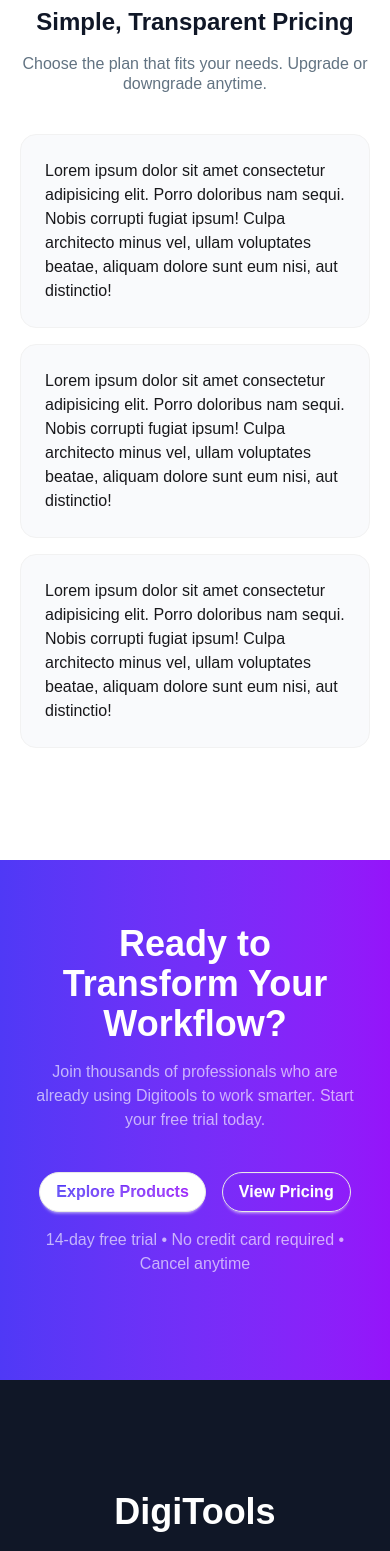
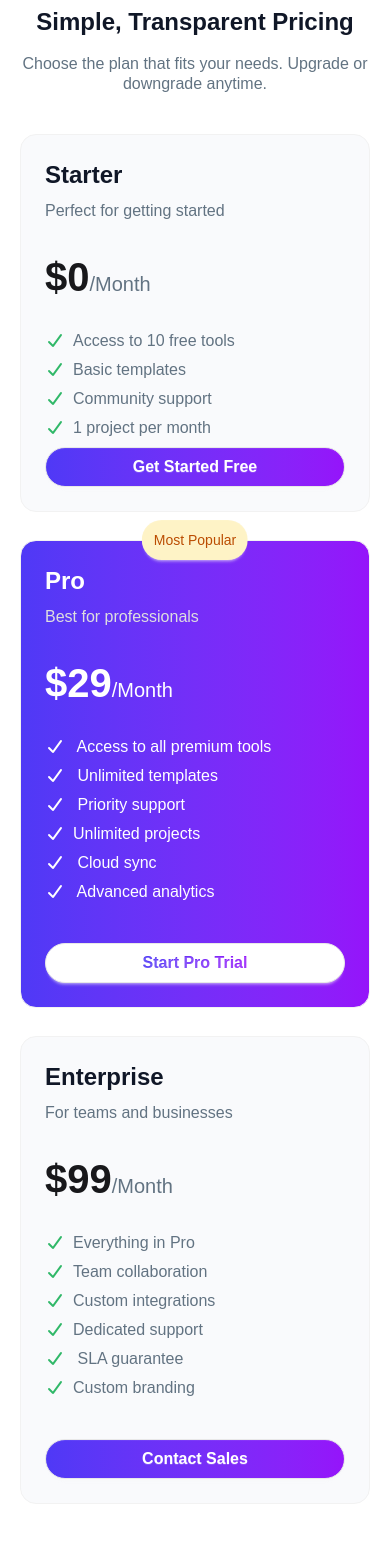
Before and after one commit to rakib97j/DigiTools, a React (Vite) app: page / in a window 390 px wide. Shown: the part 1560-3111 px from the top of the page. Built offline with nearby package versions, Linux system fonts and the light colour scheme.

Commit message:
Simple, Transparent Pricing card Style Finished with responsive

```diff
--- a/src/Components/Banner.jsx
+++ b/src/Components/Banner.jsx
@@ -29,10 +29,10 @@ const Banner = () => {
 
               <button className="btn px-[1px] py-[1px] ml-4 rounded-full bg-gradient-to-r from-[#4F39F6] to-[#9514FA]  hover:shadow-lg">
                 <div className="flex items-center gap-2 px-6 py-3 bg-white rounded-full h-full w-full">
-                  {/* Play Icon */}
+
                   <Play className="text-[#4F39F6]" />
 
-                  {/* Gradient Text */}
+
                   <span className="text-base font-semibold bg-gradient-to-r from-[#4F39F6] to-[#9514FA] bg-clip-text text-transparent">
                     View Pricing
                   </span>
--- a/src/Components/TransparentPricing.jsx
+++ b/src/Components/TransparentPricing.jsx
@@ -12,35 +12,150 @@ const TransparentPricing = () => {
         </div>
 
         {/*  Transparent Pricing Card */}
-        <section className="md:flex gap-7 md:mx-0 mx-5 md:space-y-0 space-y-4 justify-between">
+
+        <section className="grid md:grid-cols-2 lg:grid-cols-3  gap-7 md:mx-0 mx-5">
           {/* card-01  */}
-          <div className="border border-[#F2F2F2] rounded-2xl p-6 bg-[#F9FAFC] ">
-            <p>
-              Lorem ipsum dolor sit amet consectetur adipisicing elit. Porro
-              doloribus nam sequi. Nobis corrupti fugiat ipsum! Culpa architecto
-              minus vel, ullam voluptates beatae, aliquam dolore sunt eum nisi,
-              aut distinctio!
-            </p>
+          <div className="border border-[#F2F2F2] rounded-2xl p-6 bg-[#F9FAFC] flex flex-col justify-between ">
+            <div>
+              <h1 className="font-bold text-2xl text-[#101727] mb-2">
+                Starter
+              </h1>
+              <p className="font-normal text-base text-[#627382] ">
+                Perfect for getting started
+              </p>
+            </div>
+            <h1 className="my-6 font-bold text-[40px]">
+              $0
+              <small className="font-normal text-xl text-[#627382]">
+                /Month
+              </small>
+            </h1>
+
+            <div>
+              <ul>
+                <li className="mb-2 text-[#627382] leading-5">
+                  <i class="fa-solid fa-check text-[#30B868] h-5 w-5 mr-2 "></i>
+                  Access to 10 free tools
+                </li>
+                <li className="mb-2 text-[#627382] leading-5">
+                  <i class="fa-solid fa-check text-[#30B868] h-5 w-5 mr-2"></i>
+                  Basic templates
+                </li>
+                <li className="mb-2 text-[#627382] leading-5">
+                  <i class="fa-solid fa-check text-[#30B868] h-5 w-5 mr-2"></i>
+                  Community support
+                </li>
+                <li className="mb-2 text-[#627382] leading-5">
+                  <i class="fa-solid fa-check text-[#30B868] h-5 w-5 mr-2"></i>1
+                  project per month
+                </li>
+              </ul>
+            </div>
+
+            <button className="px-4  py-3  bg-gradient-to-r from-[#4F39F6] to-[#9514FA] text-white text-base font-bold rounded-full w-full btn ">
+              Get Started Free
+            </button>
           </div>
           {/* card-02  */}
 
-          <div className="border border-[#F2F2F2] rounded-2xl p-6 bg-[#F9FAFC] ">
-            <p>
-              Lorem ipsum dolor sit amet consectetur adipisicing elit. Porro
-              doloribus nam sequi. Nobis corrupti fugiat ipsum! Culpa architecto
-              minus vel, ullam voluptates beatae, aliquam dolore sunt eum nisi,
-              aut distinctio!
+          <div className=" relative ">
+            <p className=" btn  rounded-full py-1.5 px-3 text-[#BB4D00] font-medium text-sm bg-[#FEF3C6] border-0 absolute  -top-.5 left-1/2 -translate-x-1/2 -translate-y-1/2  ">
+
+              Most Popular
             </p>
+
+            <div className="border border-[#F2F2F2] rounded-2xl p-6 bg-gradient-to-r from-[#4F39F6] to-[#9514FA] ">
+              <h1 className="font-bold text-2xl text-[#ffffff] mb-2">Pro</h1>
+              <p className="font-normal text-base text-[#dededf] ">
+                Best for professionals
+              </p>
+              <h1 className="my-6 font-bold text-[40px] text-white">
+                $29
+                <small className="font-normal text-xl text-[#ffffff]">
+                  /Month
+                </small>
+              </h1>
+
+              <ul className="">
+                <li className="mb-2 text-[#ffffff] leading-5">
+                  <i class="fa-solid fa-check text-white h-5 w-5  mr-2"></i>{" "}
+                  Access to all premium tools
+                </li>
+                <li className="mb-2 text-[#ffffff] leading-5">
+                  <i class="fa-solid fa-check text-white h-5 w-5 mr-2"></i>{" "}
+                  Unlimited templates
+                </li>
+                <li className="mb-2 text-[#ffffff] leading-5">
+                  <i class="fa-solid fa-check text-white h-5 w-5 mr-2"></i>{" "}
+                  Priority support
+                </li>
+                <li className="mb-2 text-[#ffffff] leading-5">
+                  <i class="fa-solid fa-check text-white h-5 w-5 mr-2"></i>
+                  Unlimited projects
+                </li>
+                <li className="mb-2 text-[#ffffff] leading-5">
+                  <i class="fa-solid fa-check text-white h-5 w-5 mr-2"></i>{" "}
+                  Cloud sync
+                </li>
+                <li className="mb-10 text-[#ffffff] leading-5">
+                  <i class="fa-solid fa-check text-white h-5 w-5 mr-2"></i>{" "}
+                  Advanced analytics
+                </li>
+              </ul>
+
+              <button className="px-4  py-3  bg-white text-base font-bold rounded-full w-full btn ">
+                <span className="text-base font-semibold bg-gradient-to-r from-[#4F39F6] to-[#9514FA] bg-clip-text text-transparent">
+                  Start Pro Trial
+                </span>
+              </button>
+            </div>
           </div>
           {/* card-03  */}
 
           <div className="border border-[#F2F2F2] rounded-2xl p-6 bg-[#F9FAFC] ">
-            <p>
-              Lorem ipsum dolor sit amet consectetur adipisicing elit. Porro
-              doloribus nam sequi. Nobis corrupti fugiat ipsum! Culpa architecto
-              minus vel, ullam voluptates beatae, aliquam dolore sunt eum nisi,
-              aut distinctio!
+            <h1 className="font-bold text-2xl text-[#101727] mb-2">
+              Enterprise
+            </h1>
+            <p className="font-normal text-base text-[#627382] ">
+              For teams and businesses
             </p>
+            <h1 className="my-6 font-bold text-[40px]">
+              $99
+              <small className="font-normal text-xl text-[#627382]">
+                /Month
+              </small>
+            </h1>
+
+            <ul>
+              <li className="mb-2 text-[#627382] leading-5">
+                <i class="fa-solid fa-check text-[#30B868] h-5 w-5 mr-2 "></i>
+                Everything in Pro
+              </li>
+              <li className="mb-2 text-[#627382] leading-5">
+                <i class="fa-solid fa-check text-[#30B868] h-5 w-5 mr-2"></i>
+                Team collaboration
+              </li>
+              <li className="mb-2 text-[#627382] leading-5">
+                <i class="fa-solid fa-check text-[#30B868] h-5 w-5 mr-2"></i>
+                Custom integrations
+              </li>
+              <li className="mb-2 text-[#627382] leading-5">
+                <i class="fa-solid fa-check text-[#30B868] h-5 w-5 mr-2"></i>
+                Dedicated support
+              </li>
+              <li className="mb-2 text-[#627382] leading-5">
+                <i class="fa-solid fa-check text-[#30B868] h-5 w-5 mr-2"></i>{" "}
+                SLA guarantee
+              </li>
+              <li className="mb-10 text-[#627382] leading-5">
+                <i class="fa-solid fa-check text-[#30B868] h-5 w-5 mr-2"></i>
+                Custom branding
+              </li>
+            </ul>
+
+            <button className="px-4  py-3  bg-gradient-to-r from-[#4F39F6] to-[#9514FA] text-white text-base font-bold rounded-full w-full btn ">
+              Contact Sales
+            </button>
           </div>
         </section>
       </div>
```
